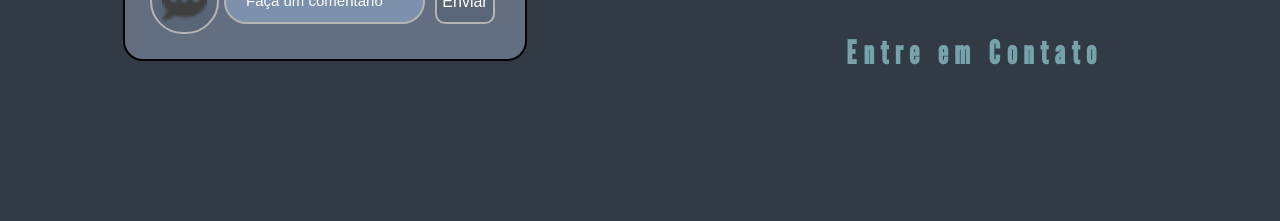
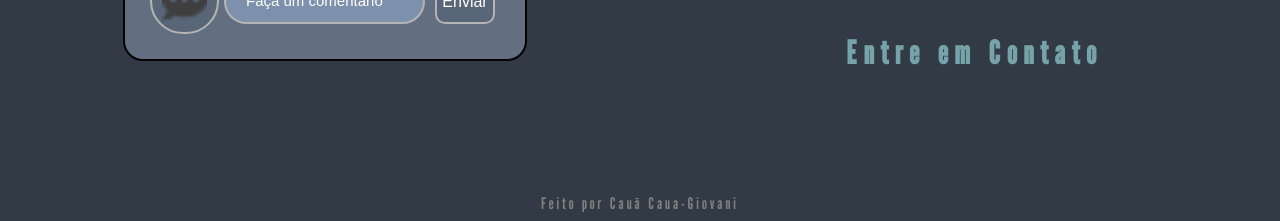
Before and after one commit to Caua-Giovani/portfolio, a website: page index.html in a window 1280 px wide. Shown: the part 3419-3640 px from the top of the page. Drawn offline with nearby package versions, Linux system fonts and the light colour scheme.

Commit message:
MODIFY: coloquei o link do meu github no footer

```diff
--- a/index.html
+++ b/index.html
@@ -144,6 +144,7 @@
             <input type="text" placeholder="Faça um comentario">
             <div class="comment-send-button">Enviar</div>
         </div>
+        <a class="link-profile" href="https://github.com/Caua-Giovani" target="_blank">Feito por Cauã Caua-Giovani</a>
         <div class="container-social-media">
             <figure>
                 <img src="src/assets/icons/icon-instagram.png" alt="">
--- a/src/styles/footer.css
+++ b/src/styles/footer.css
@@ -106,3 +106,11 @@
     margin: 15px 2px;
     transition: ease 0.3s;
 }
+
+.link-profile{
+    color: gray;
+    position: absolute;
+    bottom: -354%;
+    font-family:  "League Gothic", sans-serif;
+    letter-spacing: 3px;
+}
```
